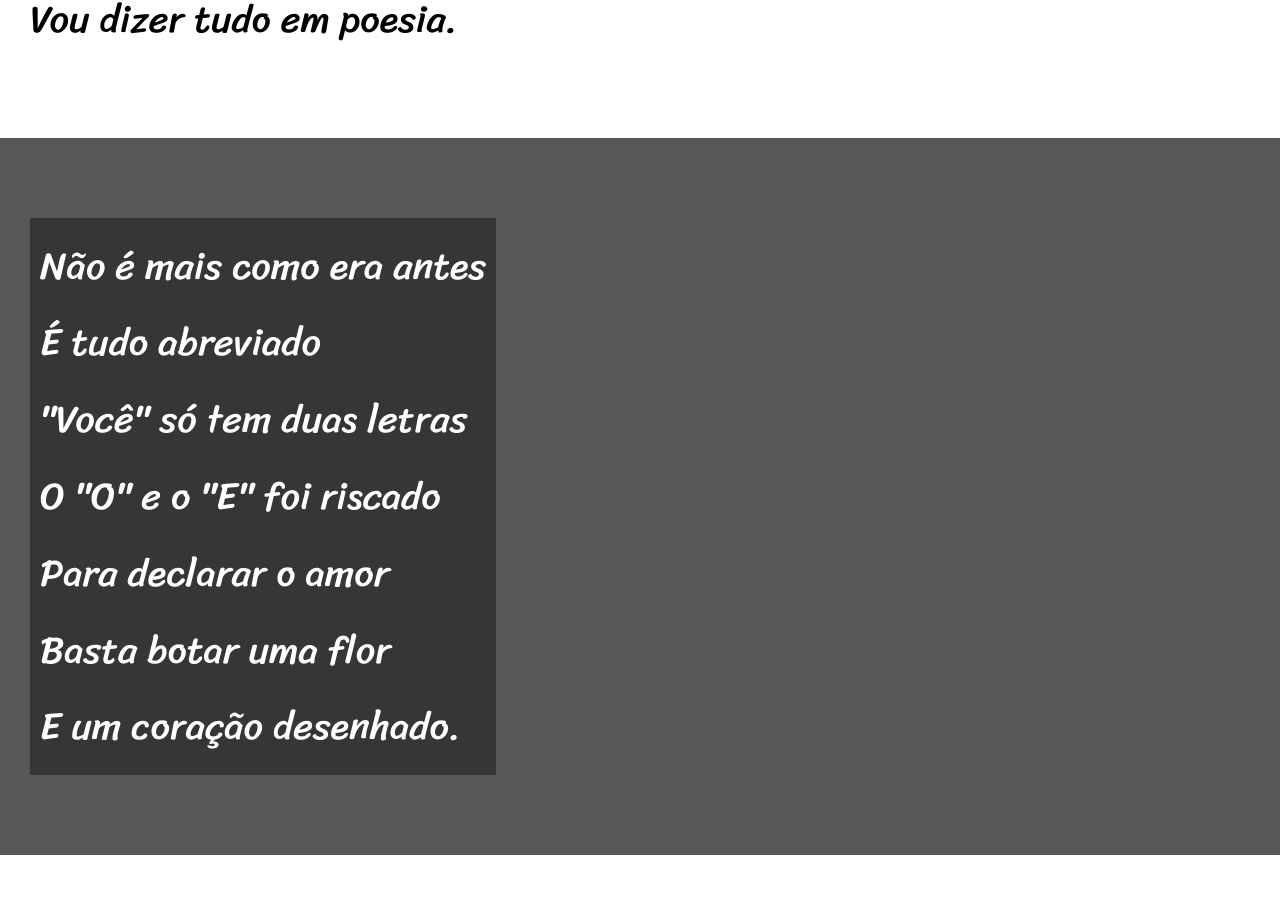
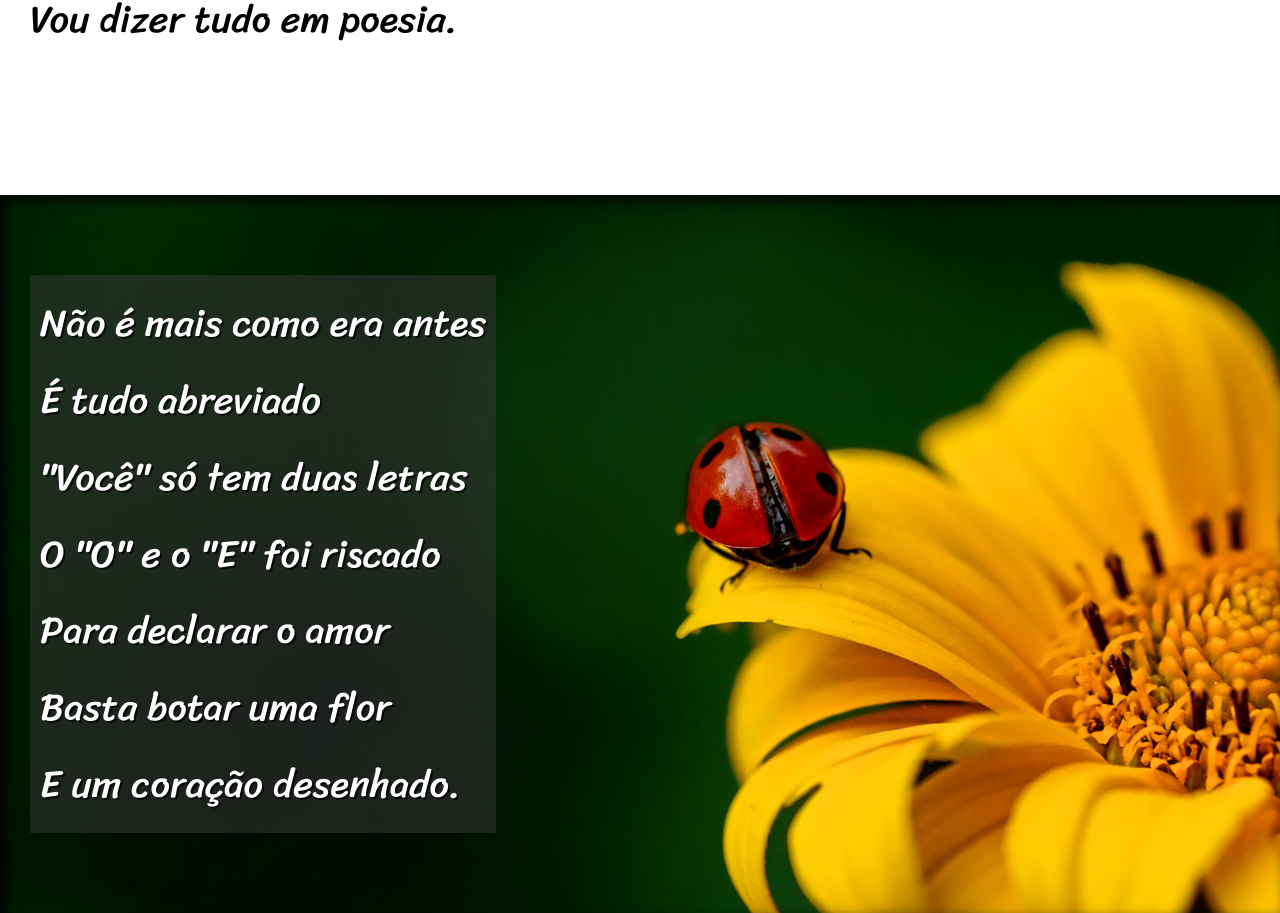
Before and after one commit to fabiodobeck/HTML-CSS, a plain HTML site: page Desafios/d012/index.html in a window 1280 px wide. Shown: the part 748-1661 px from the top of the page. Drawn offline with Linux system fonts and the light colour scheme.

Commit message:
d012 Atualizado

```diff
--- a/Desafios/d012/estilo/style.css
+++ b/Desafios/d012/estilo/style.css
@@ -67,12 +67,31 @@ section.normal{
 section.imagem{
     background-color: rgb(88, 87, 87);
     color: white;
+    box-shadow: inset 6px 6px 13px rgba(0, 0, 0, 0.823);
+    background-attachment: fixed;
 }
 
 section.imagem > p{
     display: inline-block;
     padding: 10px;
-    background-color: rgb(54, 54, 54);
+    background-color: rgba(54, 54, 54, 0.545);
+    text-shadow: 2px 2px 0 rgba(0, 0, 0, 0.659);
+    ;
+}
+
+section#img01{
+    background-image: url('../imagens/background001.jpg');
+    background-position: right center;
+    background-size: cover;
+}
+
+section#img02{
+    background-image: url('../imagens/background002.jpg');
+    background-size: cover;
+}
+
+section > p {
+    padding-bottom: 1.5em;
 }
 
 footer{
--- a/Desafios/d012/index.html
+++ b/Desafios/d012/index.html
@@ -30,7 +30,7 @@
     </section>
 
 
-    <section class="imagem">
+    <section class="imagem" id="img01">
         <p>
             Não é mais como era antes <br>
             É tudo abreviado <br>
@@ -57,7 +57,7 @@
         <p>
             Pra piorar a liguagem <br>
             O emoticom é um risco <br>
-            Tem símbolo para tudo
+            Tem símbolo para tudo <br>
             Ponto e vírgula e um asterisco <br>
             Um beijo significa <br>
             Pra entender como fica <br>
@@ -67,7 +67,7 @@
 
 
 
-    <section class="imagem">
+    <section class="imagem" id="img02">
         <p>
             Tenho saudade das cartas <br>
             Escritas com a própria mão <br>
```
